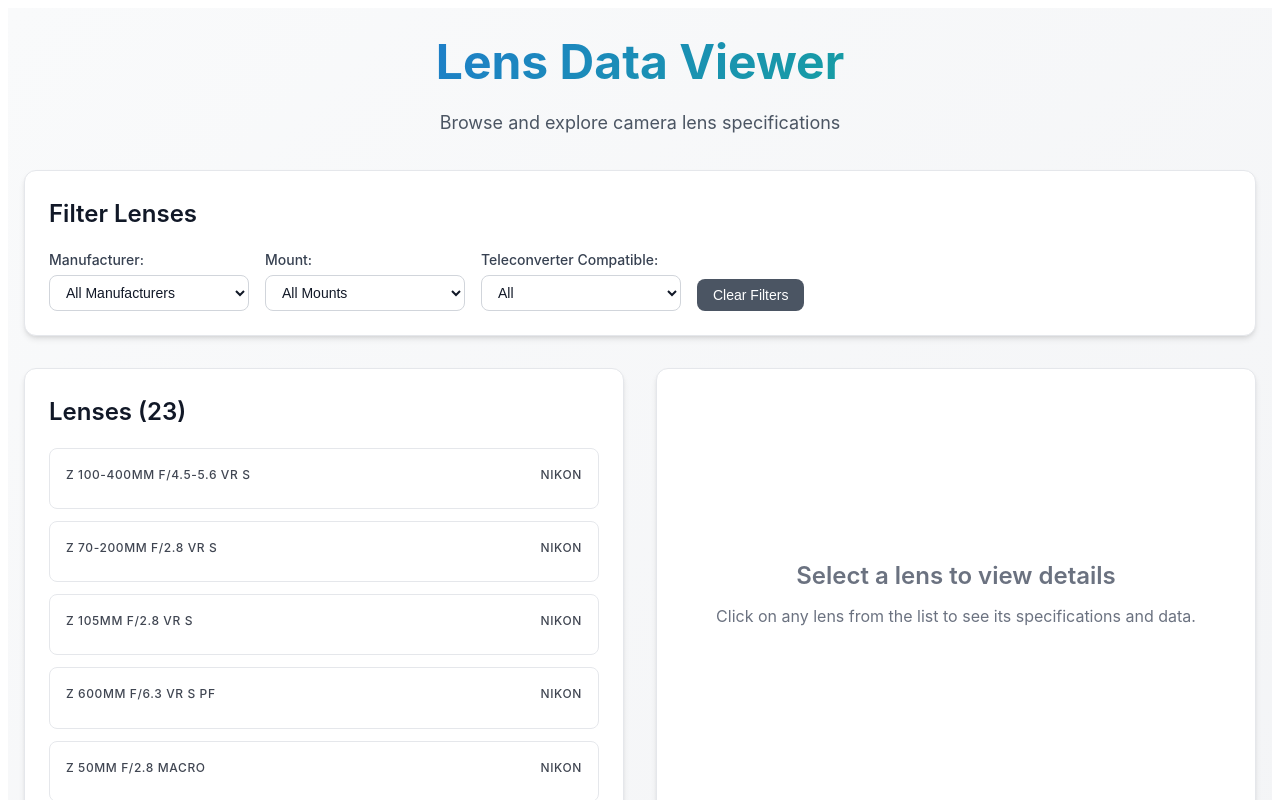
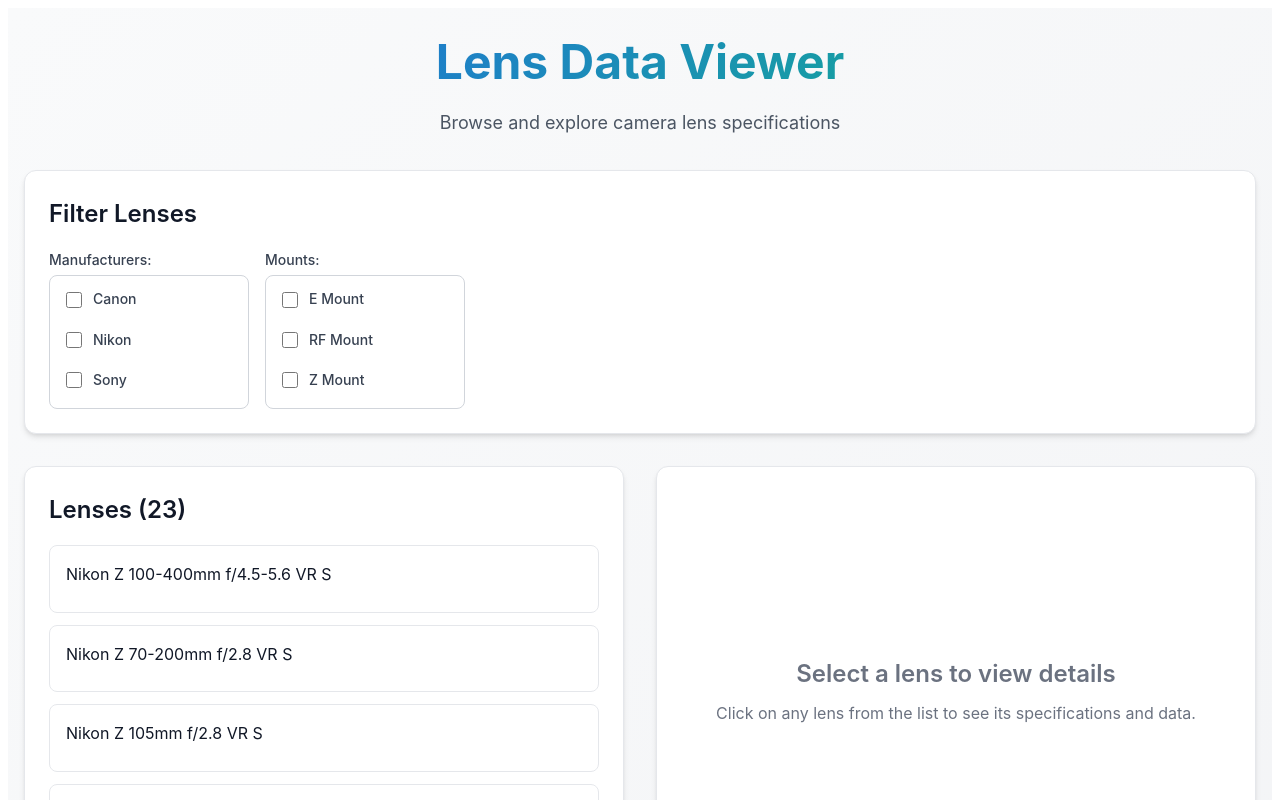
Before and after one commit to andleer/lens.binaryocean.com, an Angular app: page / in a window 1280 px wide. Shown: the top 800 px of the page. Built offline with nearby package versions, Linux system fonts and the light colour scheme.

Commit message:
ui update

```diff
--- a/src/app/app.css
+++ b/src/app/app.css
@@ -117,6 +117,46 @@
   outline: none;
   border-color: var(--primary-blue);
   box-shadow: 0 0 0 3px rgb(37 99 235 / 0.1);
+}
+
+/* Checkbox group styles */
+.checkbox-group {
+  display: flex;
+  flex-direction: column;
+  gap: 0.375rem;
+  max-height: 150px;
+  overflow-y: auto;
+  border: 1px solid var(--gray-300);
+  border-radius: var(--border-radius);
+  padding: 0.5rem;
+  background: white;
+}
+
+.checkbox-label {
+  display: flex;
+  align-items: center;
+  gap: 0.5rem;
+  cursor: pointer;
+  font-size: 0.875rem;
+  color: var(--gray-700);
+  padding: 0.25rem;
+  border-radius: 0.25rem;
+  transition: background-color 0.2s ease;
+}
+
+.checkbox-label:hover {
+  background-color: var(--gray-50);
+}
+
+.checkbox-label input[type="checkbox"] {
+  width: 1rem;
+  height: 1rem;
+  accent-color: var(--primary-blue);
+  cursor: pointer;
+}
+
+.checkbox-label span {
+  user-select: none;
 }
 
 .clear-filters-btn {
--- a/src/app/app.html
+++ b/src/app/app.html
@@ -10,46 +10,34 @@
       <h2>Filter Lenses</h2>
       <div class="filter-controls">
         <div class="filter-group">
-          <label for="manufacturer-filter">Manufacturer:</label>
-          <select
-            id="manufacturer-filter"
-            [value]="filterManufacturer()"
-            (change)="filterManufacturer.set($any($event.target).value); applyFilters()">
-            <option value="">All Manufacturers</option>
+          <label>Manufacturers:</label>
+          <div class="checkbox-group">
             @for (manufacturer of manufacturers; track manufacturer) {
-              <option [value]="manufacturer">{{ manufacturer }}</option>
+              <label class="checkbox-label">
+                <input
+                  type="checkbox"
+                  [checked]="selectedManufacturers().includes(manufacturer)"
+                  (change)="toggleManufacturer(manufacturer)">
+                <span>{{ manufacturer }}</span>
+              </label>
             }
-          </select>
+          </div>
         </div>
 
         <div class="filter-group">
-          <label for="mount-filter">Mount:</label>
-          <select
-            id="mount-filter"
-            [value]="filterMount()"
-            (change)="filterMount.set($any($event.target).value); applyFilters()">
-            <option value="">All Mounts</option>
+          <label>Mounts:</label>
+          <div class="checkbox-group">
             @for (mount of mounts; track mount) {
-              <option [value]="mount">{{ mount }}</option>
+              <label class="checkbox-label">
+                <input
+                  type="checkbox"
+                  [checked]="selectedMounts().includes(mount)"
+                  (change)="toggleMount(mount)">
+                <span>{{ mount }}</span>
+              </label>
             }
-          </select>
+          </div>
         </div>
-
-        <div class="filter-group">
-          <label for="teleconverter-filter">Teleconverter Compatible:</label>
-          <select
-            id="teleconverter-filter"
-            [value]="filterTeleconverter()"
-            (change)="filterTeleconverter.set($any($event.target).value); applyFilters()">
-            <option value="">All</option>
-            <option value="true">Yes</option>
-            <option value="false">No</option>
-          </select>
-        </div>
-
-        <button type="button" class="clear-filters-btn" (click)="clearFilters()">
-          Clear Filters
-        </button>
       </div>
     </section>
 
@@ -64,9 +52,8 @@
               [class.selected]="selectedLens() === lens"
               (click)="selectLens(lens)">
               <div class="lens-card-header">
-                <h3>{{ lens.model }}</h3>
-                <span class="manufacturer">{{ lens.manufacturer }}</span>
-              </div>
+                <span>{{ lens.manufacturer }} {{ lens.model }}</span>
+             </div>
             </div>
           }
           @if (filteredLenses().length === 0) {
--- a/src/app/app.ts
+++ b/src/app/app.ts
@@ -22,10 +22,9 @@
   filteredLenses = signal<Lens[]>([]);
   selectedLens = signal<Lens | null>(null);
 
-  // Filter properties
-  filterManufacturer = signal('');
-  filterMount = signal('');
-  filterTeleconverter = signal('');
+  // Filter properties - changed to arrays for multiple selections
+  selectedManufacturers = signal<string[]>([]);
+  selectedMounts = signal<string[]>([]);
 
   // Get unique manufacturers and mounts from service
   get manufacturers(): string[] {
@@ -45,16 +44,12 @@
     // Use the service's filterLenses method for better performance
     const criteria: any = {};
 
-    if (this.filterManufacturer()) {
-      criteria.manufacturers = [this.filterManufacturer()];
+    if (this.selectedManufacturers().length > 0) {
+      criteria.manufacturers = this.selectedManufacturers();
     }
 
-    if (this.filterMount()) {
-      criteria.mounts = [this.filterMount()];
-    }
-
-    if (this.filterTeleconverter()) {
-      criteria.teleconverterCompatible = this.filterTeleconverter() === 'true';
+    if (this.selectedMounts().length > 0) {
+      criteria.mounts = this.selectedMounts();
     }
 
     // If no filters are applied, show all lenses
@@ -69,14 +64,33 @@
     this.selectedLens.set(null);
   }
 
+  toggleManufacturer(manufacturer: string) {
+    const current = this.selectedManufacturers();
+    if (current.includes(manufacturer)) {
+      this.selectedManufacturers.set(current.filter(m => m !== manufacturer));
+    } else {
+      this.selectedManufacturers.set([...current, manufacturer]);
+    }
+    this.applyFilters();
+  }
+
+  toggleMount(mount: string) {
+    const current = this.selectedMounts();
+    if (current.includes(mount)) {
+      this.selectedMounts.set(current.filter(m => m !== mount));
+    } else {
+      this.selectedMounts.set([...current, mount]);
+    }
+    this.applyFilters();
+  }
+
   selectLens(lens: Lens) {
     this.selectedLens.set(lens);
   }
 
   clearFilters() {
-    this.filterManufacturer.set('');
-    this.filterMount.set('');
-    this.filterTeleconverter.set('');
+    this.selectedManufacturers.set([]);
+    this.selectedMounts.set([]);
     this.filteredLenses.set(this.lenses());
     this.selectedLens.set(null);
   }
```
